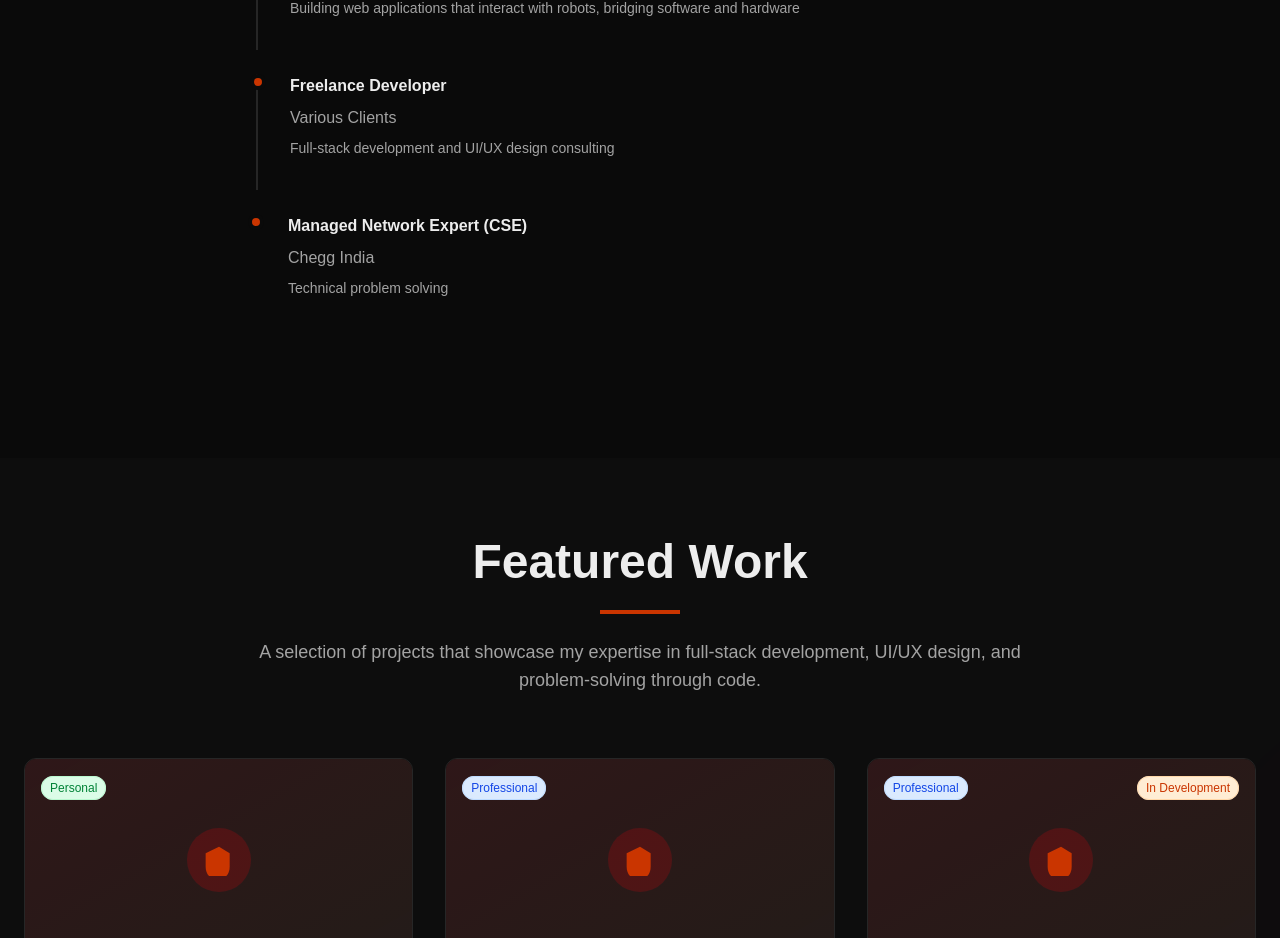
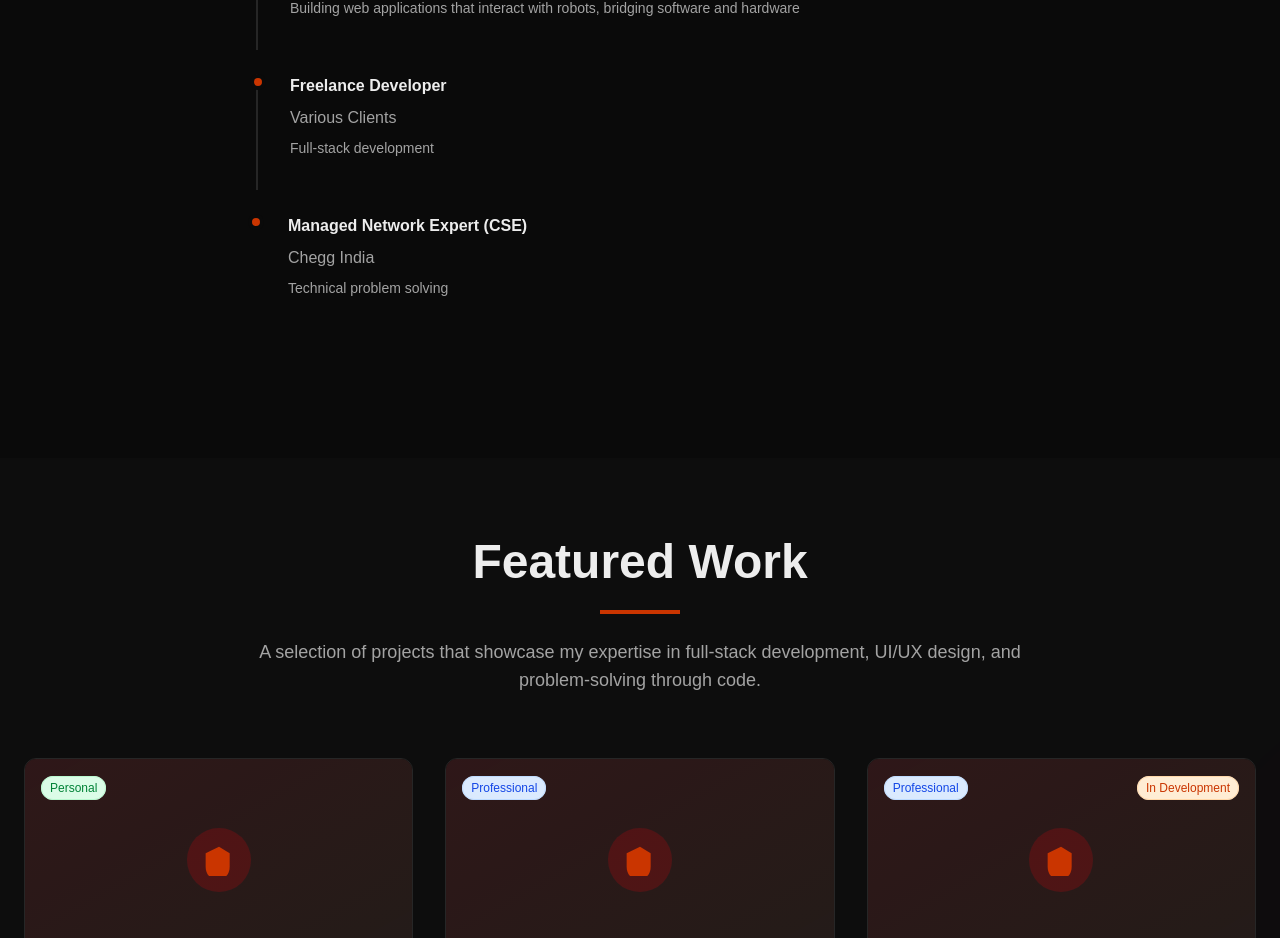
Before and after one commit to RKartik9/rohit-portfolio-new, a Next.js app: page / in a window 1280 px wide. Shown: the part 1992-2930 px from the top of the page. Built offline with nearby package versions, Linux system fonts and the light colour scheme; a web font is replaced by a local one.

Commit message:
fix: about

```diff
--- a/src/app/components/About.tsx
+++ b/src/app/components/About.tsx
@@ -90,7 +90,7 @@ const About = () => {
     {
       title: "Freelance Developer",
       company: "Various Clients",
-      description: "Full-stack development and UI/UX design consulting",
+      description: "Full-stack development",
       current: false,
     },
     {
```
